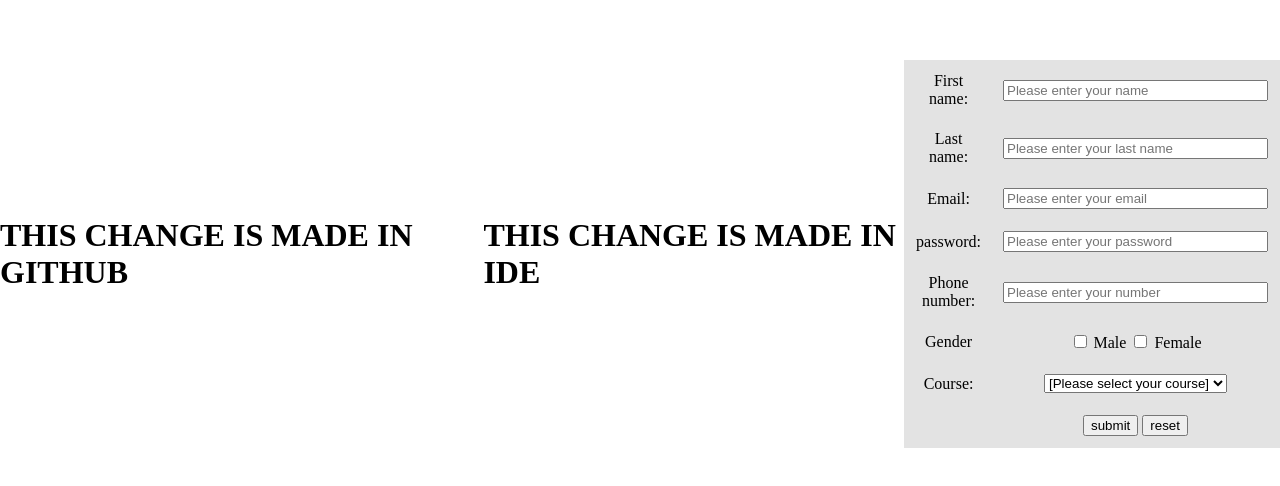
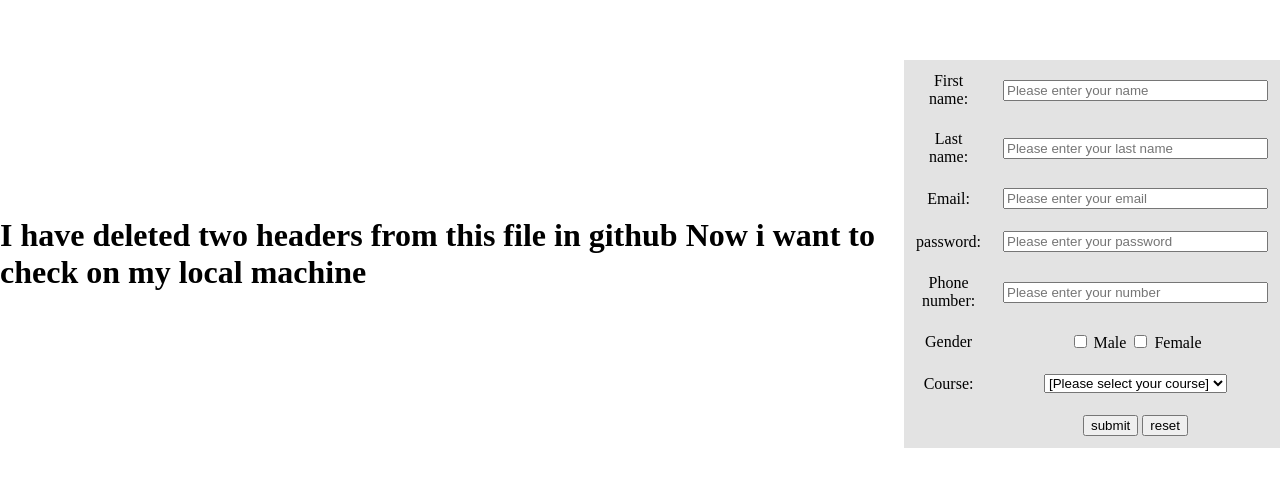
Before and after one commit to ak375456/form, a plain HTML site: page index.html in a window 1280 px wide. Shown: the part 146-632 px from the top of the page. Drawn offline with Linux system fonts and the light colour scheme.

Commit message:
Update index.html

```diff
--- a/index.html
+++ b/index.html
@@ -8,8 +8,9 @@
     <title>Form Validation</title>
 </head>
 <body>
-    <h1>THIS CHANGE IS MADE IN GITHUB</h1>
-    <h1>THIS CHANGE IS MADE IN IDE</h1>
+    <h1>
+        I have deleted two headers from this file in github Now i want to check on my local machine
+    </h1>
     <Form action="submit" method="post" id="myForm">
     <table cellpadding="10" border="0">
         <tr >
```
